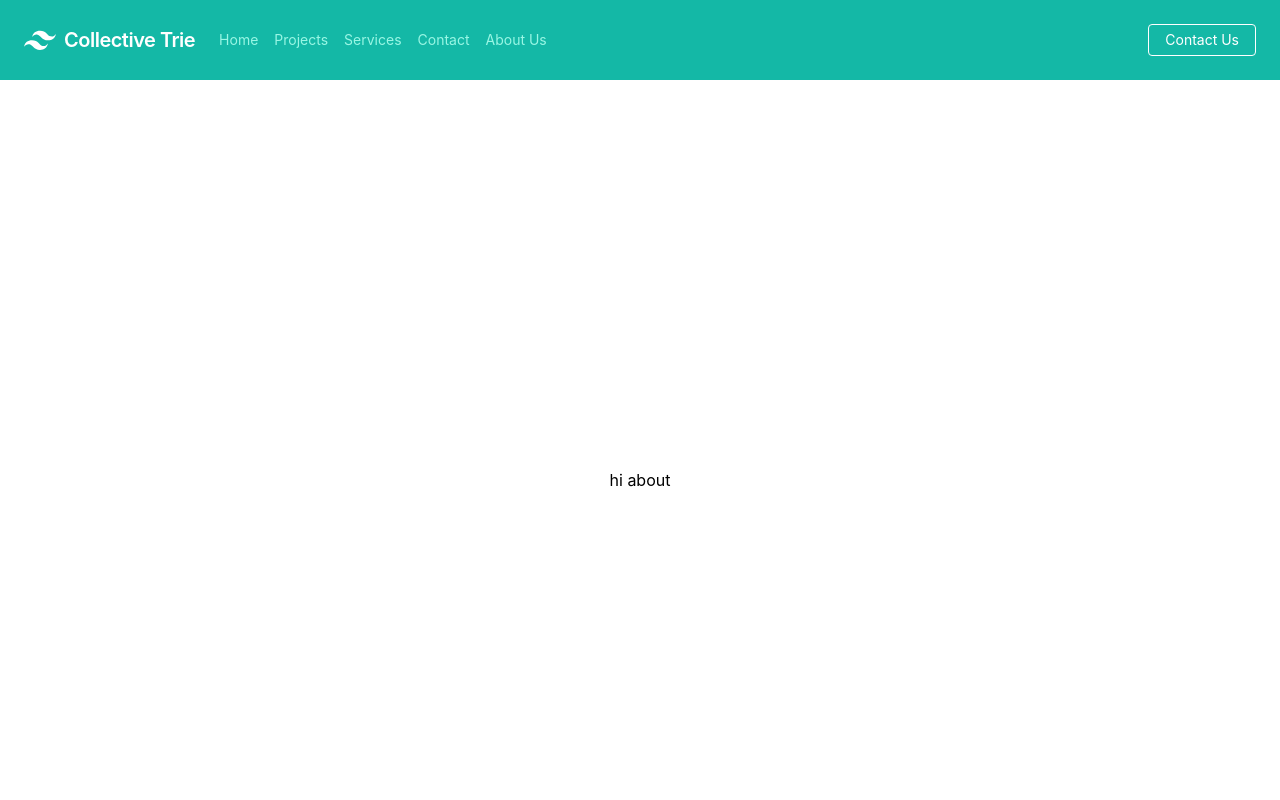
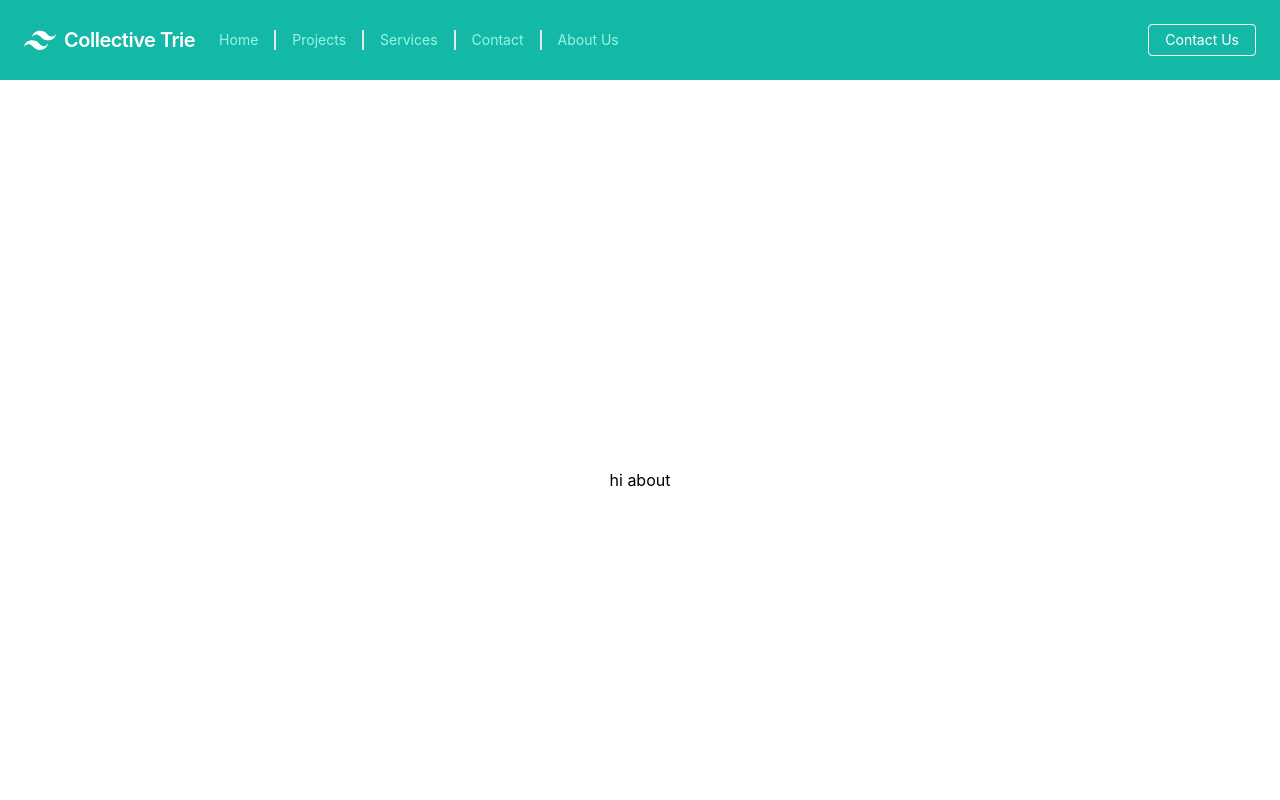
Before and after one commit to tulXoro/coll-trie-site, a Next.js app: page /about in a window 1280 px wide. Shown: the top 800 px of the page. Built offline with nearby package versions, Linux system fonts and the light colour scheme.

Commit message:
Navbar style update

```diff
--- a/components/navbar.js
+++ b/components/navbar.js
@@ -12,16 +12,16 @@ export default function Navbar() {
             </div>
             <div className="w-full block flex-grow lg:flex lg:items-center lg:w-auto">
                 <div className="text-sm lg:flex-grow">
-                    <a href="./" className="block mt-4 lg:inline-block lg:mt-0 text-teal-200 hover:text-white mr-4">
+                    <a href="./" className="block mt-4 lg:inline-block lg:mt-0 text-teal-200 hover:text-white mr-4 border-r-2 pr-4">
                         Home
                     </a>
-                    <a href="./projects" className="block mt-4 lg:inline-block lg:mt-0 text-teal-200 hover:text-white mr-4">
+                    <a href="./projects" className="block mt-4 lg:inline-block lg:mt-0 text-teal-200 hover:text-white mr-4 border-r-2 pr-4">
                         Projects
                     </a>
-                    <a href="./services" className="block mt-4 lg:inline-block lg:mt-0 text-teal-200 hover:text-white mr-4">
+                    <a href="./services" className="block mt-4 lg:inline-block lg:mt-0 text-teal-200 hover:text-white mr-4 border-r-2 pr-4">
                         Services
                     </a>
-                    <a href="./contact" className="block mt-4 lg:inline-block lg:mt-0 text-teal-200 hover:text-white mr-4">
+                    <a href="./contact" className="block mt-4 lg:inline-block lg:mt-0 text-teal-200 hover:text-white mr-4 border-r-2 pr-4">
                         Contact
                     </a>
                     <a href="./about" className="block mt-4 lg:inline-block lg:mt-0 text-teal-200 hover:text-white">
--- a/package.json
+++ b/package.json
@@ -9,9 +9,9 @@
     "lint": "next lint"
   },
   "dependencies": {
-    "next": "12.2.3",
-    "react": "18.2.0",
-    "react-dom": "18.2.0"
+    "next": "^12.2.3",
+    "react": "^18.2.0",
+    "react-dom": "^18.2.0"
   },
   "devDependencies": {
     "autoprefixer": "^10.4.8",
```
Also changed, not shown: 2 other files (tests, documents, lock files or other folders).
